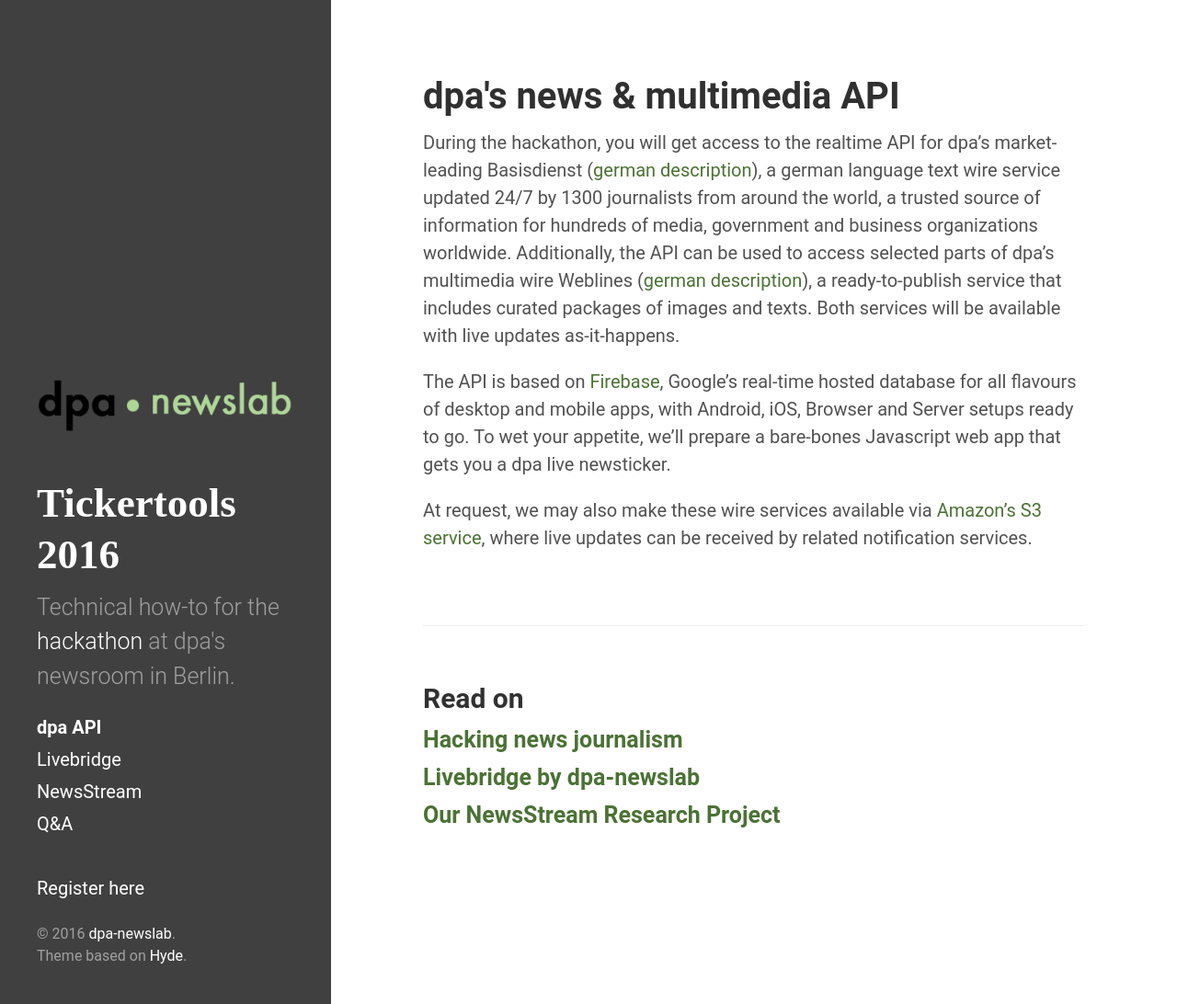
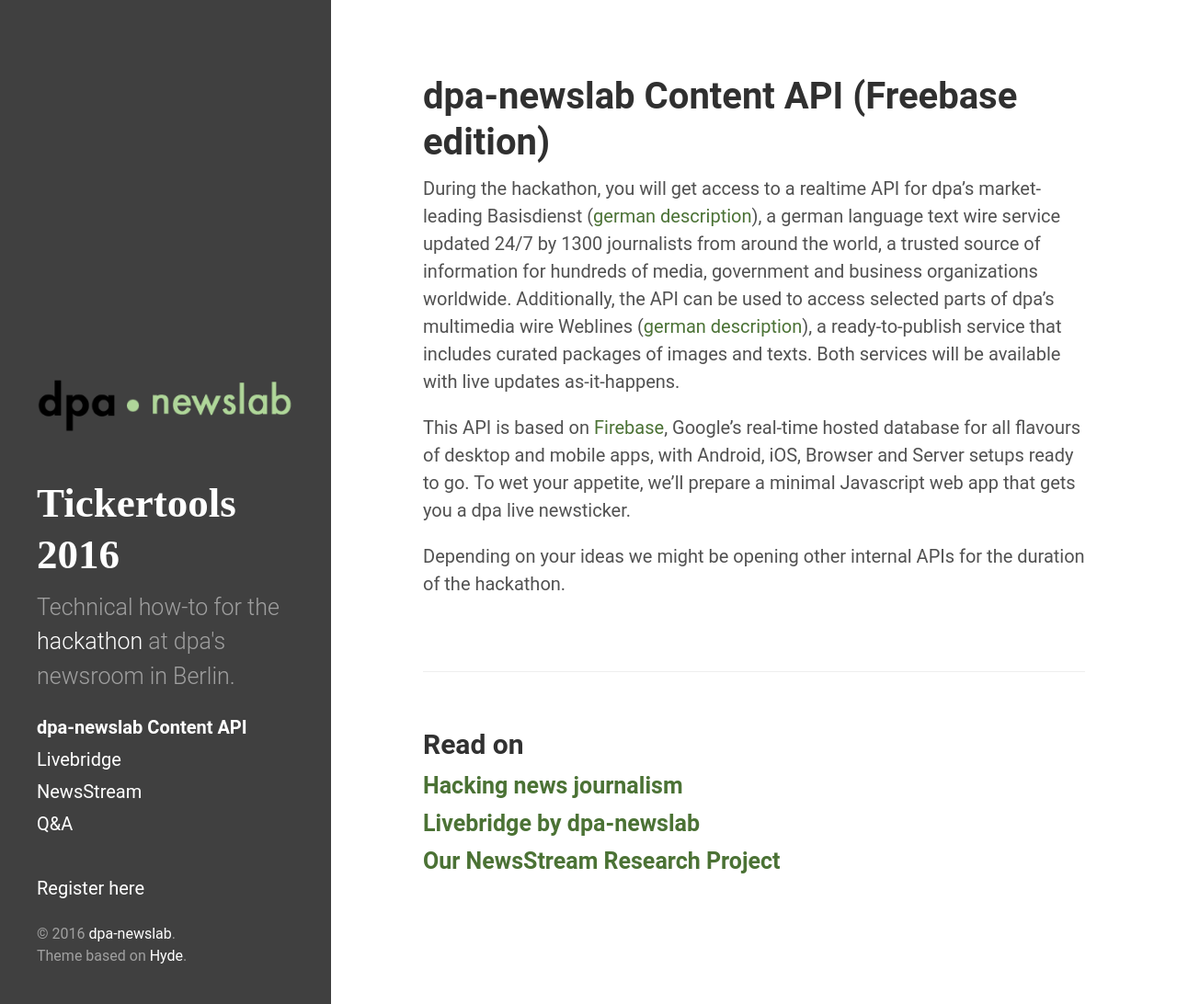
Before and after one commit to mper-bcn-ny/2017-metro, a Jekyll site: the page built from _posts/2016-10-29-dpa-api.md, in a window 1280 px wide and 1092 px high. Shown: the whole window at 92% size. Built offline with Jekyll 4.4.1, drawn with Linux system fonts in a browser that asks for light colours.

Commit message:
Update 2016-10-29-dpa-api.md
Changed title ans other minor modifications

```diff
--- a/_posts/2016-10-29-dpa-api.md
+++ b/_posts/2016-10-29-dpa-api.md
@@ -1,14 +1,13 @@
 ---
 layout: post
-title: dpa's news &amp; multimedia API
-navigation: dpa API
+title: dpa-newslab Content API (Freebase edition)
+navigation: dpa-newslab Content API
 ---
 
-During the hackathon, you will get access to the realtime API for dpa's market-leading Basisdienst ([german description](https://www.dpa.com/de/produkte-services/text/basisdienst/)), a german language text wire service updated 24/7 by 1300 journalists from around the world, a trusted source of information for hundreds of media, government and business organizations worldwide. Additionally, the API can be used to access selected parts of dpa's multimedia wire Weblines ([german
+During the hackathon, you will get access to a realtime API for dpa's market-leading Basisdienst ([german description](https://www.dpa.com/de/produkte-services/text/basisdienst/)), a german language text wire service updated 24/7 by 1300 journalists from around the world, a trusted source of information for hundreds of media, government and business organizations worldwide. Additionally, the API can be used to access selected parts of dpa's multimedia wire Weblines ([german
 description](https://www.dpa.com/de/produkte-services/text/weblines/)), a ready-to-publish service that includes curated packages of images and texts.
 Both services will be available with live updates as-it-happens.
 
+This API is based on <a hef="https://firebase.google.com/">Firebase</a>, Google's real-time hosted database for all flavours of desktop and mobile apps, with Android, iOS, Browser and Server setups ready to go. To wet your appetite, we'll prepare a minimal Javascript web app that gets you a dpa live newsticker.
 
-The API is based on <a hef="https://firebase.google.com/">Firebase</a>, Google's real-time hosted database for all flavours of desktop and mobile apps, with Android, iOS, Browser and Server setups ready to go. To wet your appetite, we'll prepare a bare-bones Javascript web app that gets you a dpa live newsticker.
-
-At request, we may also make these wire services available via [Amazon's S3 service](http://docs.aws.amazon.com/AmazonS3/latest/dev/Welcome.html), where live updates can be received by related notification services.
+Depending on your ideas we might be opening other internal APIs for the duration of the hackathon.
```
